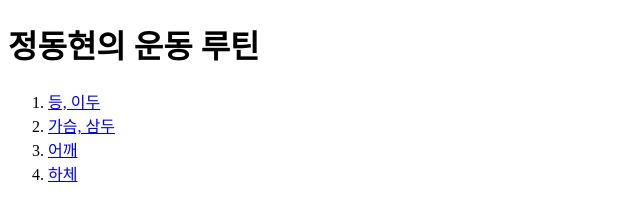
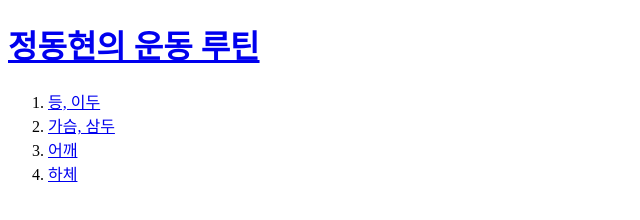
Before and after one commit to jjdsu/Web1, a plain HTML site: page 1.html in a window 1280 px wide. Shown: the whole page, without its empty margins (0-640 px from the left). Drawn offline with Linux system fonts and the light colour scheme.

Commit message:
Update 1.html

```diff
--- a/1.html
+++ b/1.html
@@ -6,7 +6,7 @@
 </head>
 
 <body>
-    <h1>정동현의 운동 루틴</h1>
+    <h1><a href="1.html">정동현의 운동 루틴</a></h1>
 
     <ol>
         <li><a href="2.html">등, 이두</a></li>
```
